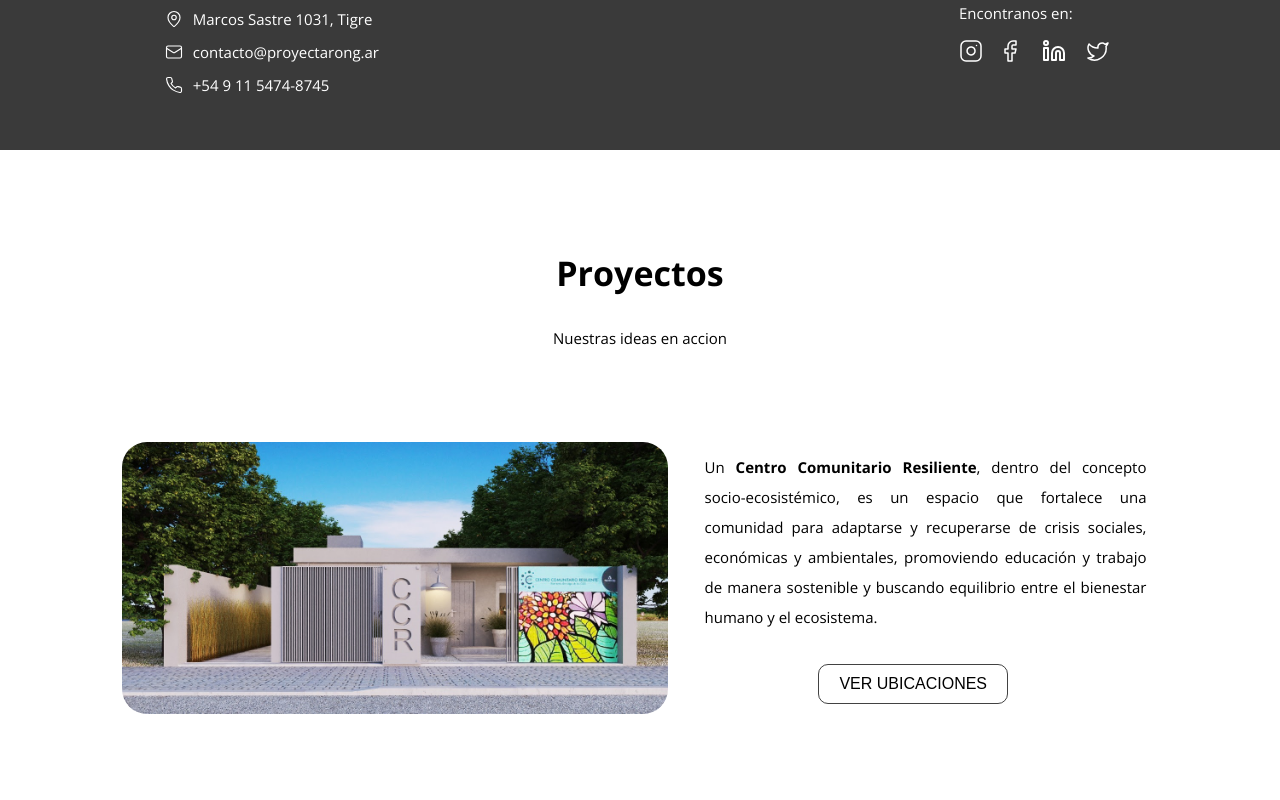
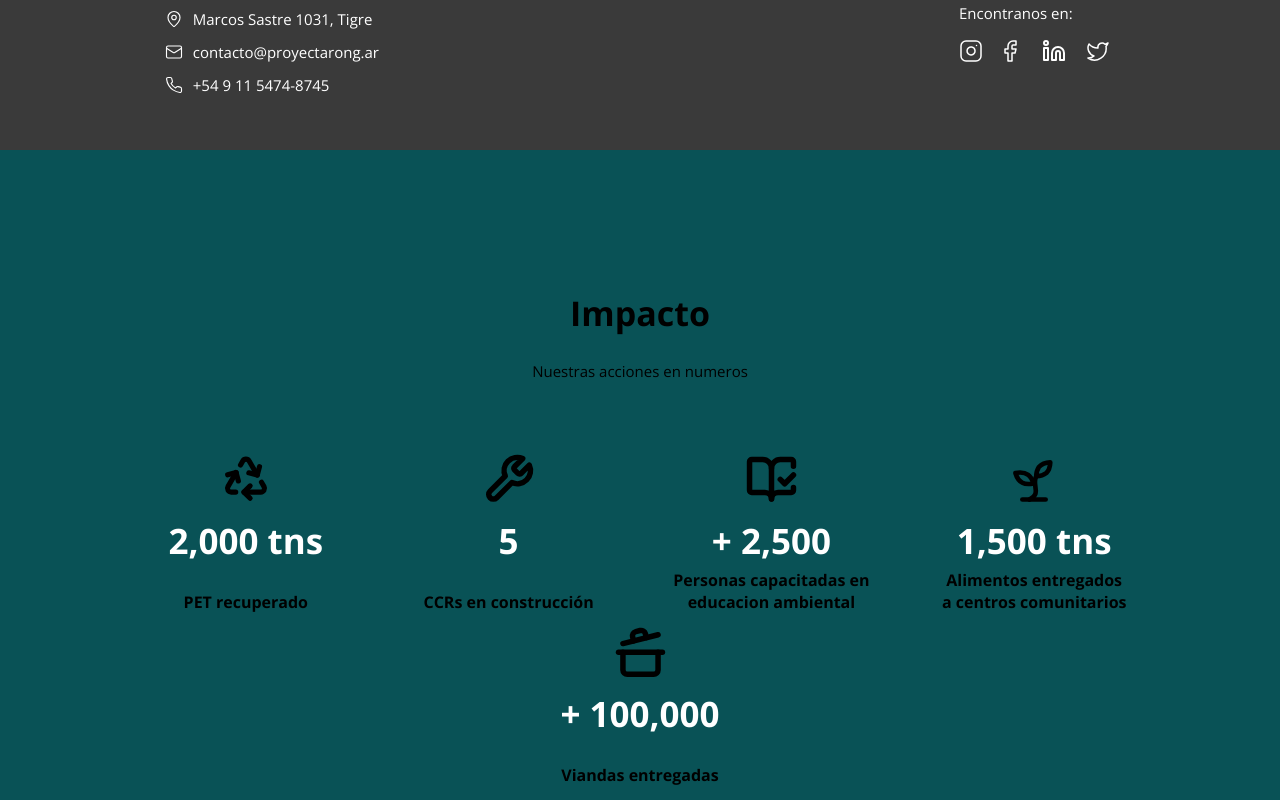
Before and after one commit to bautistagorchs/Web-Proyectar, a Next.js app: page / in a window 1280 px wide. Shown: the part 1280-2080 px from the top of the page. Built offline with nearby package versions, Linux system fonts and the light colour scheme.

Commit message:
reemplazaren seccion counter, react-icons con lucide

```diff
--- a/src/commons/SectionCounter/SectionCounter.module.scss
+++ b/src/commons/SectionCounter/SectionCounter.module.scss
@@ -77,7 +77,6 @@
         justify-content: space-between;
         .p {
           width: 100%;
-
           display: inherit;
           flex-direction: inherit;
           justify-content: inherit;
@@ -136,16 +135,21 @@
         padding-top: 5vh;
         padding-bottom: 20vh;
         .box {
-          height: 140px;
+          height: 160px;
           max-width: 250px;
 
           > div {
             justify-content: flex-end;
           }
           .p span {
-            font-size: 30px;
+            font-size: 35px;
           }
           h6 {
+            margin-top: 5px;
+            display: flex;
+            align-items: flex-end;
+            justify-content: center;
+            min-height: 44px;
             color: black;
             font-size: 16px;
           }
--- a/src/commons/SectionCounter/SectionCounter.tsx
+++ b/src/commons/SectionCounter/SectionCounter.tsx
@@ -1,12 +1,6 @@
 import React, { useEffect, useState } from "react";
 import s from "./SectionCounter.module.scss";
 import CountUp from "react-countup";
-// import Link from "next/link";
-// import { RiArrowDownWideLine } from "react-icons/ri";
-import { MdRecycling } from "react-icons/md";
-import { LiaChalkboardTeacherSolid } from "react-icons/lia";
-import { FaSeedling, FaTools } from "react-icons/fa";
-import { GiHotMeal } from "react-icons/gi";
 
 const SectionCounter = () => {
   const [innerWidth, setInnerWidth] = useState(0);
@@ -29,7 +23,29 @@ const SectionCounter = () => {
         <h5>Nuestras acciones en numeros</h5>
         <div className={s.boxesContainer}>
           <div className={s.box} id={s.first}>
-            {innerWidth < 900 ? "" : <MdRecycling size={50} />}
+            {innerWidth < 900 ? (
+              ""
+            ) : (
+              <svg
+                xmlns="http://www.w3.org/2000/svg"
+                width="50"
+                height="50"
+                viewBox="0 0 24 24"
+                fill="none"
+                stroke="currentColor"
+                stroke-width="2.5"
+                strokeLinecap="round"
+                strokeLinejoin="round"
+                className="lucide lucide-recycle"
+              >
+                <path d="M7 19H4.815a1.83 1.83 0 0 1-1.57-.881 1.785 1.785 0 0 1-.004-1.784L7.196 9.5" />
+                <path d="M11 19h8.203a1.83 1.83 0 0 0 1.556-.89 1.784 1.784 0 0 0 0-1.775l-1.226-2.12" />
+                <path d="m14 16-3 3 3 3" />
+                <path d="M8.293 13.596 7.196 9.5 3.1 10.598" />
+                <path d="m9.344 5.811 1.093-1.892A1.83 1.83 0 0 1 11.985 3a1.784 1.784 0 0 1 1.546.888l3.943 6.843" />
+                <path d="m13.378 9.633 4.096 1.098 1.097-4.096" />
+              </svg>
+            )}
             <div>
               <div className={s.p}>
                 <CountUp end={2000} {...countUpConfig} suffix=" tns" />
@@ -38,7 +54,24 @@ const SectionCounter = () => {
             </div>
           </div>
           <div className={s.box}>
-            {innerWidth < 900 ? "" : <FaTools size={40} />}
+            {innerWidth < 900 ? (
+              ""
+            ) : (
+              <svg
+                xmlns="http://www.w3.org/2000/svg"
+                width="55"
+                height="55"
+                viewBox="0 0 24 24"
+                fill="none"
+                stroke="currentColor"
+                strokeWidth="2.5"
+                strokeLinecap="round"
+                strokeLinejoin="round"
+                className="lucide lucide-wrench"
+              >
+                <path d="M14.7 6.3a1 1 0 0 0 0 1.4l1.6 1.6a1 1 0 0 0 1.4 0l3.77-3.77a6 6 0 0 1-7.94 7.94l-6.91 6.91a2.12 2.12 0 0 1-3-3l6.91-6.91a6 6 0 0 1 7.94-7.94l-3.76 3.76z" />
+              </svg>
+            )}
             <div>
               <div className={s.p}>
                 <CountUp end={5} {...countUpConfig} duration={6} />
@@ -47,7 +80,26 @@ const SectionCounter = () => {
             </div>
           </div>
           <div className={s.box}>
-            {innerWidth < 900 ? "" : <LiaChalkboardTeacherSolid size={60} />}
+            {innerWidth < 900 ? (
+              ""
+            ) : (
+              <svg
+                xmlns="http://www.w3.org/2000/svg"
+                width="55"
+                height="55"
+                viewBox="0 0 24 24"
+                fill="none"
+                stroke="currentColor"
+                strokeWidth="2.5"
+                strokeLinecap="round"
+                strokeLinejoin="round"
+                className="lucide lucide-book-open-check"
+              >
+                <path d="M12 21V7" />
+                <path d="m16 12 2 2 4-4" />
+                <path d="M22 6V4a1 1 0 0 0-1-1h-5a4 4 0 0 0-4 4 4 4 0 0 0-4-4H3a1 1 0 0 0-1 1v13a1 1 0 0 0 1 1h6a3 3 0 0 1 3 3 3 3 0 0 1 3-3h6a1 1 0 0 0 1-1v-1.3" />
+              </svg>
+            )}
             <div>
               <div className={s.p}>
                 <CountUp end={2500} {...countUpConfig} prefix="+ " />
@@ -56,7 +108,27 @@ const SectionCounter = () => {
             </div>
           </div>
           <div className={s.box}>
-            {innerWidth < 900 ? "" : <FaSeedling size={40} />}
+            {innerWidth < 900 ? (
+              ""
+            ) : (
+              <svg
+                xmlns="http://www.w3.org/2000/svg"
+                width="60"
+                height="60"
+                viewBox="0 0 24 24"
+                fill="none"
+                stroke="currentColor"
+                stroke-width="2"
+                stroke-linecap="round"
+                stroke-linejoin="round"
+                className="lucide lucide-sprout"
+              >
+                <path d="M7 20h10" />
+                <path d="M10 20c5.5-2.5.8-6.4 3-10" />
+                <path d="M9.5 9.4c1.1.8 1.8 2.2 2.3 3.7-2 .4-3.5.4-4.8-.3-1.2-.6-2.3-1.9-3-4.2 2.8-.5 4.4 0 5.5.8z" />
+                <path d="M14.1 6a7 7 0 0 0-1.1 4c1.9-.1 3.3-.6 4.3-1.4 1-1 1.6-2.3 1.7-4.6-2.7.1-4 1-4.9 2z" />
+              </svg>
+            )}
             <div>
               <div className={s.p}>
                 <CountUp end={1500} {...countUpConfig} suffix=" tns" />
@@ -67,7 +139,27 @@ const SectionCounter = () => {
             </div>
           </div>
           <div className={s.box}>
-            {innerWidth < 900 ? "" : <GiHotMeal size={58} />}
+            {innerWidth < 900 ? (
+              ""
+            ) : (
+              <svg
+                xmlns="http://www.w3.org/2000/svg"
+                width="55"
+                height="55"
+                viewBox="0 0 24 24"
+                fill="none"
+                stroke="currentColor"
+                strokeWidth="2.5"
+                strokeLinecap="round"
+                strokeLinejoin="round"
+                className="lucide lucide-cooking-pot"
+              >
+                <path d="M2 12h20" />
+                <path d="M20 12v8a2 2 0 0 1-2 2H6a2 2 0 0 1-2-2v-8" />
+                <path d="m4 8 16-4" />
+                <path d="m8.86 6.78-.45-1.81a2 2 0 0 1 1.45-2.43l1.94-.48a2 2 0 0 1 2.43 1.46l.45 1.8" />
+              </svg>
+            )}
             <div>
               <div className={s.p}>
                 <CountUp end={100000} {...countUpConfig} prefix="+ " />
--- a/src/componentes/landing/Landing.tsx
+++ b/src/componentes/landing/Landing.tsx
@@ -9,7 +9,7 @@ import img from "@/assets/edu_con_ale_foto_frente_comedor_garrote.jpeg";
 import Image from "next/image";
 import s from "./Landing.module.scss";
 import SectionMap from "@/commons/SectionMap/SectionMap";
-// import SectionCounter from "@/commons/SectionCounter/SectionCounter";
+import SectionCounter from "@/commons/SectionCounter/SectionCounter";
 
 export default function Landing() {
   return (
@@ -31,7 +31,7 @@ export default function Landing() {
         </div>
       </main>
       <SectionAcercaDe />
-      {/* <SectionCounter /> */}
+      <SectionCounter />
       <SectionProjects />
       <SectionNews />
       <SectionEmpresas />
```
